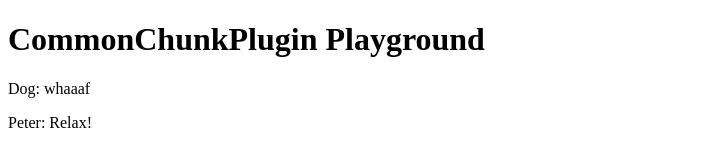
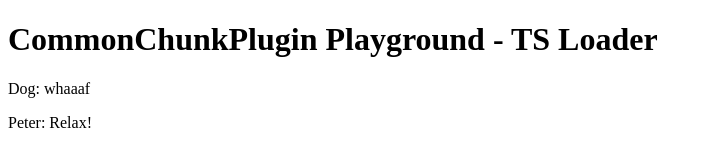
Before and after one commit to radekskrabal/playground-webpack-commonschunk, a website built with webpack: page index.html in a window 1280 px wide. Shown: the whole page, without its empty margins (0-712 px from the left). Built offline with nearby package versions, Linux system fonts and the light colour scheme; files whose address does not match are found by name.

Commit message:
TS Loader implementation

```diff
--- a/index.html
+++ b/index.html
@@ -12,6 +12,6 @@
         <script data-main="dist/e1-compiled" src="node_modules/requirejs/require.js"></script>
     </head>
     <body style="overflow: hidden">
-        <h1>CommonChunkPlugin Playground</h1>
+        <h1>CommonChunkPlugin Playground - TS Loader</h1>
     </body>
 </html>
```
